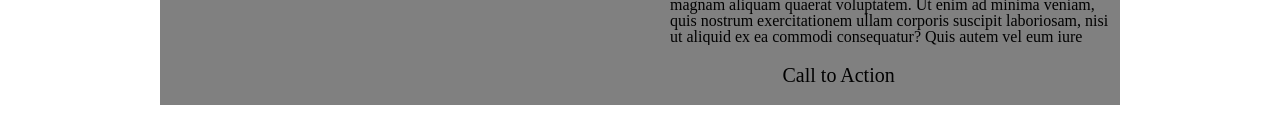
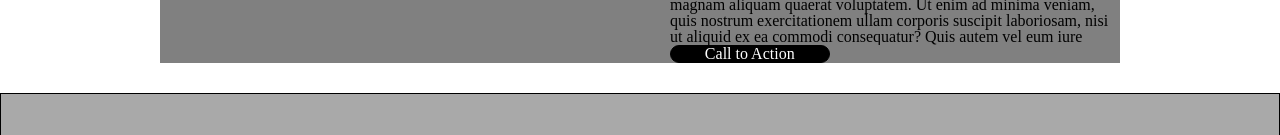
Before and after one commit to dchoi294/wireframe-exercise, a plain HTML site: page index.html in a window 1280 px wide. Shown: the part 1301-1436 px from the top of the page. Drawn offline with Linux system fonts and the light colour scheme.

Commit message:
checking

```diff
--- a/css/style.css
+++ b/css/style.css
@@ -45,13 +45,17 @@ main article section {
 }
 
 main article div {
-  font-size: 20px;
-  width: 50%;
-  margin: 20px auto;
+  background-color: black;
+  border: 1px solid black;
+  border-radius: 10px;
+  color:white;
+  width: 35%;
+  text-align: center;
 }
 
 main article div:hover {
-  font-size: 30px;
+  color: black;
+  font-size: 15px;
   font-family: 'Dancing Script', cursive;
   background-color:white;
 }
```
